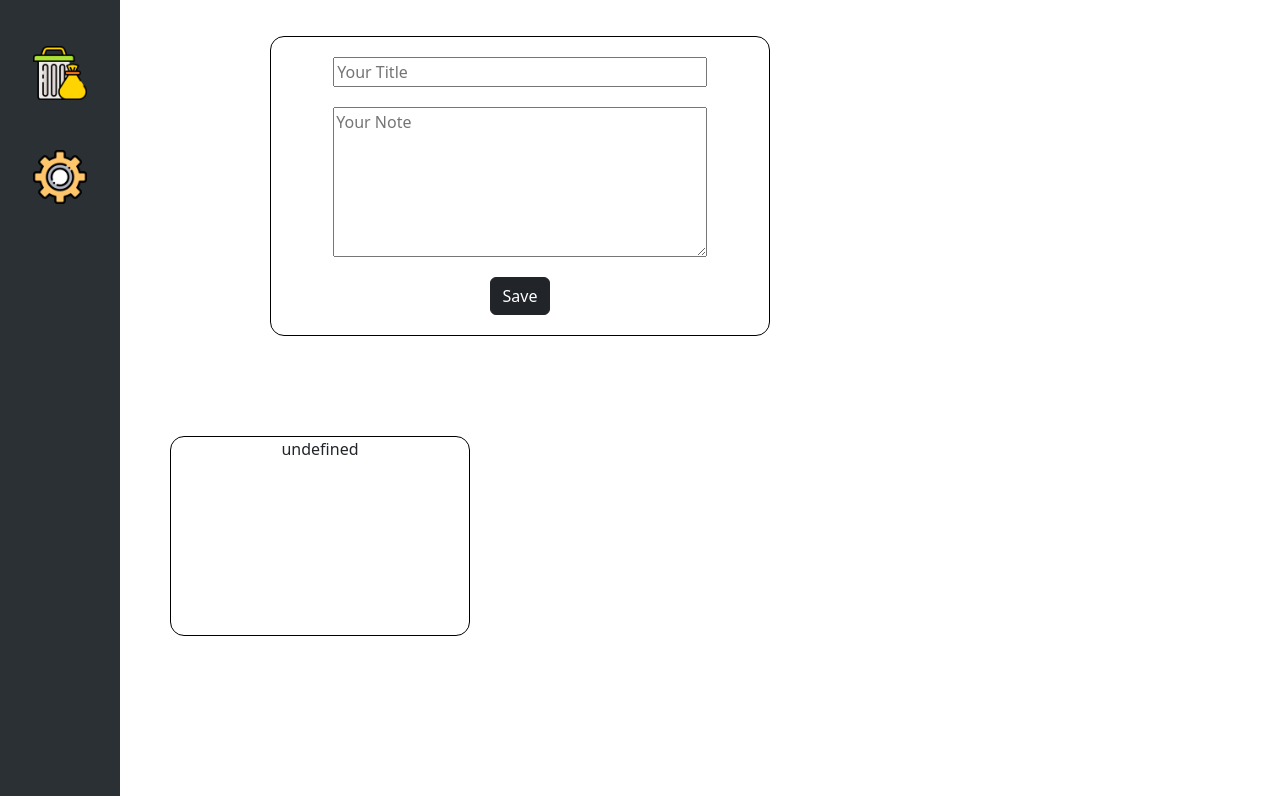
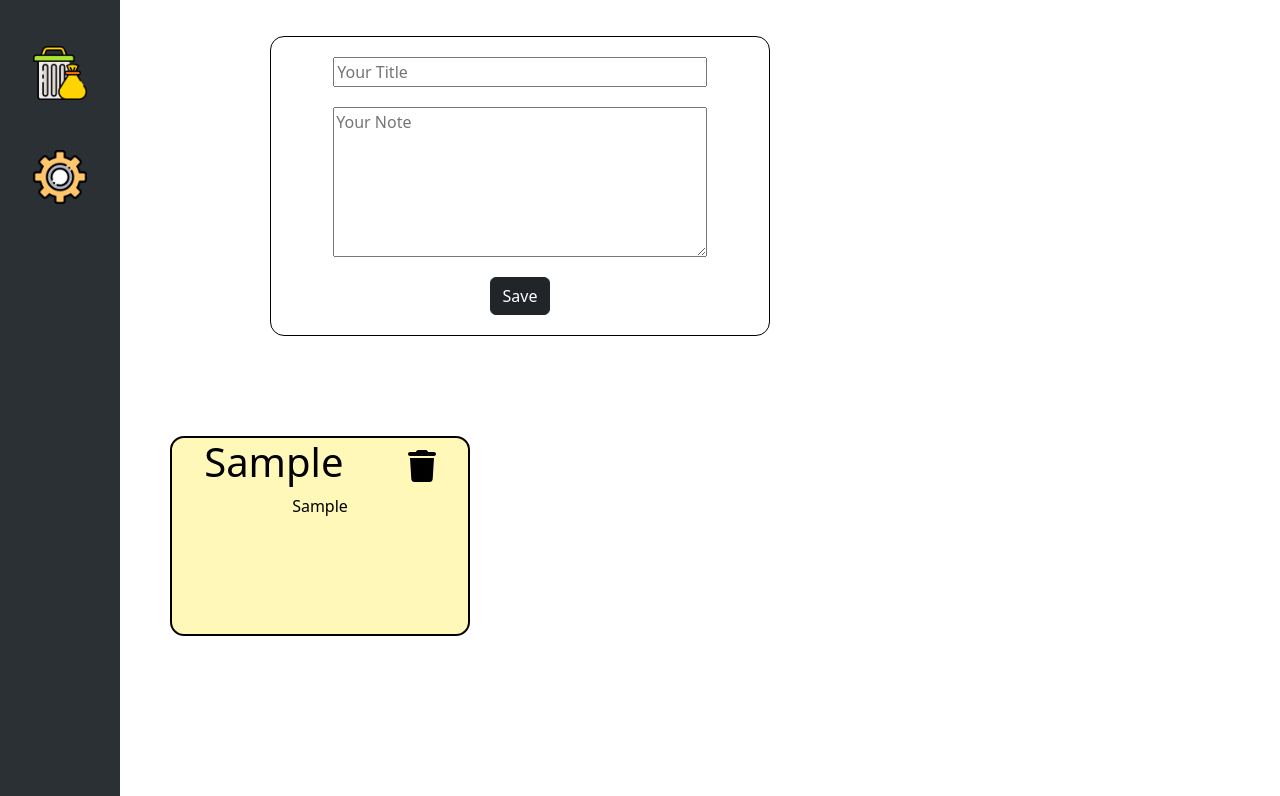
Before and after one commit to Ceda1998/notify, a website: page index.html in a window 1280 px wide. Both pictures are taken after typing "Sample", "Sample" into the empty fields and a click on the button "Save". Shown: the part 60-856 px from the top of the page. Drawn offline with nearby package versions, Linux system fonts and the light colour scheme.

Commit message:
added add and delete function

```diff
--- a/index.html
+++ b/index.html
@@ -57,7 +57,7 @@
             <button type="submit" class="btn btn-dark">Save</button>
           </div>
         </form>
-        <div class="finishedNotesContainer">
+        <div id="finishedNotesContainer">
 
           <div id="finishedNote">
 
--- a/script.js
+++ b/script.js
@@ -2,41 +2,62 @@ let savedNotesTitle = [];
 let savedNotesText = [];
 let deletedNotesTitle = [];
 let deletedNotesText = [];
+loadFromLocalStorage();
 
 function init() {
-  console.log("loaded");
-  let finishedNote = document.getElementById("finishedNote");
-  finishedNote.innerHTML += renderNewNote();
+  let finishedNote = document.getElementById("finishedNotesContainer");
+  finishedNote.innerHTML = "";
+  renderNotes();
 }
 
 function saveNote() {
-  console.log("saved");
   let resetForm = document.getElementById("NoteForm");
   let valueTitle = document.getElementById("noteTitle").value;
   let valueNoteText = document.getElementById("NoteText").value;
   savedNotesTitle.push(valueTitle);
   savedNotesText.push(valueNoteText);
+  saveInLocalStorage();
+  loadFromLocalStorage();
+  init();
   resetForm.reset();
 }
 
+function deleteNotes(i) {
+  savedNotesTitle.splice(i,1);
+  savedNotesText.splice(i,1);
+  saveInLocalStorage();
+  init();
+}
+
 function saveInLocalStorage() {
-
+  let NoteTitle = JSON.stringify(savedNotesTitle);
+  localStorage.setItem("savedTitle", NoteTitle);
+  let NoteText = JSON.stringify(savedNotesText);
+  localStorage.setItem("savedText", NoteText);
 }
 
 function loadFromLocalStorage() {
-
+  let loadTitle = localStorage.getItem("savedTitle");
+  let loadText = localStorage.getItem("savedText");
+  if (loadTitle && loadText) {
+    savedNotesTitle = JSON.parse(loadTitle);
+    savedNotesText = JSON.parse(loadText);
+  }
 }
 
-function renderNewNote() {
-    let finishedNote = document.getElementById('finishedNote');
-    finishedNote.innerHTML = '';
-
-    for (let i = 0; i < savedNotesTitle.length; i++) {
-        finishedNote.innerHTML += `
-        <div id="finishedNote">
-                <h1>${savedNotesTitle}</h1>
-                <p>${savedNotesText}</p>
+function renderNotes() {
+  for (let i = 0; i < savedNotesTitle.length; i++) {
+    let finishedNote = document.getElementById("finishedNotesContainer");
+    let NoteTitle = savedNotesTitle[i];
+    let NoteText = savedNotesText[i];
+    finishedNote.innerHTML += `
+    <div id="finishedNote">
+            <div class="newNoteHeader">
+            <h1>${NoteTitle}</h1>
+            <img src="./img/icons/trash-solid.svg" class="smallTrashIcon" onclick="deleteNotes(${i})">
             </div>
-        `;
-    }
+            <p>${NoteText}</p>
+        </div>
+    `;
+  }
 }
--- a/style.css
+++ b/style.css
@@ -62,17 +62,37 @@ input {
 #finishedNote {
     width: 300px;
     height: 200px;
-    border: 1px solid black;
+    border: 2px solid black;
     border-radius: 14px;
     display: flex;
     flex-direction: column;
     align-items: center;
+    background-color: #FFF8B9;
+    color: black;
 }
 
-.finishedNotesContainer {
+#finishedNotesContainer {
     padding-top: 100px;
     padding-left: 50px;
     width: 100%;
     display: flex;
+    gap: 20px;
+    flex-direction: row;
     flex-wrap: wrap;
 }
+
+.newNoteHeader {
+    display: flex;
+    justify-content: space-around;
+    align-items: center;
+    width: 100%;
+}
+
+.smallTrashIcon {
+    height: 32px;
+}
+
+.smallTrashIcon:hover {
+    cursor: pointer;
+    transform: scale(1.2);
+}
```
Also changed, not shown: img/icons/trash-solid.svg (added).
